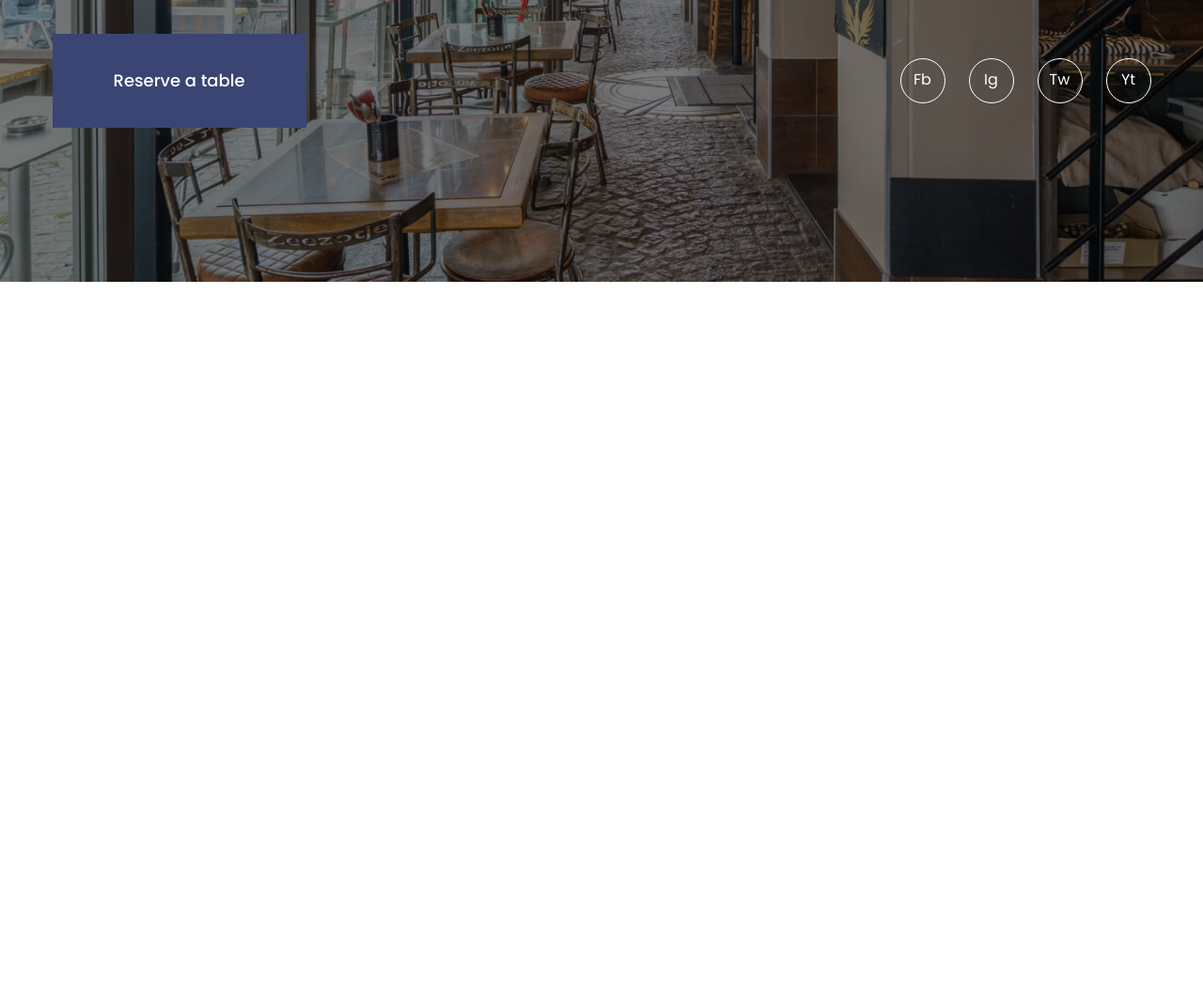
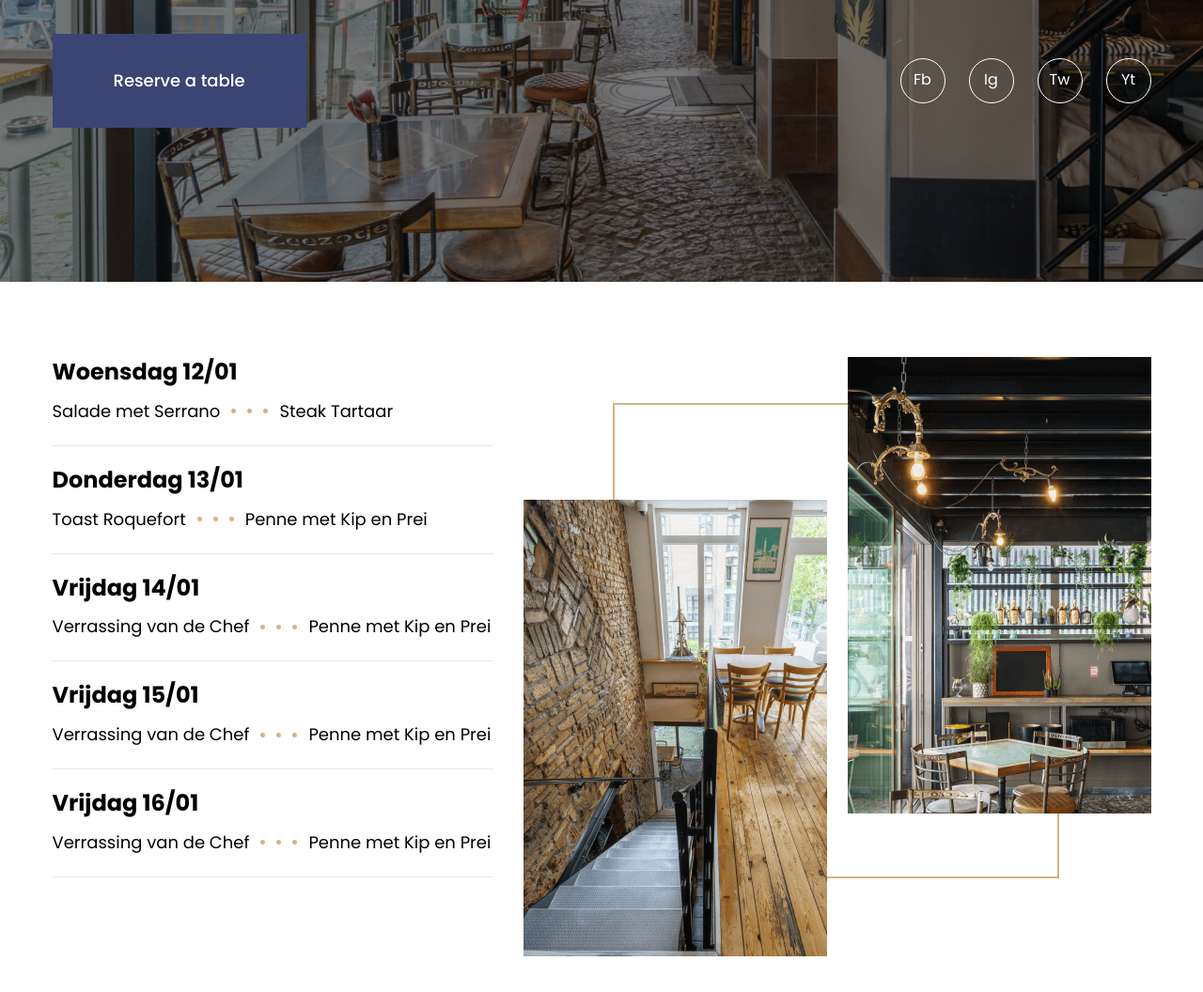
Before and after one commit to DoYouLikeMe/test-website-editme.agency, a website built with webpack: page src/core.html in a window 1280 px wide. Shown: the part 500-1556 px from the top of the page at 94% size. Before the commit the page ends 800 px from the top, so only its background shows below. Built offline with nearby package versions, Linux system fonts and the light colour scheme.

Commit message:
add: menu

```diff
--- a/package.json
+++ b/package.json
@@ -27,6 +27,10 @@
     "cssnano": "^6.0.1",
     "file-loader": "^6.2.0",
     "html-webpack-plugin": "^5.5.1",
+    "image-minimizer-webpack-plugin": "^3.8.3",
+    "imagemin": "^8.0.1",
+    "imagemin-mozjpeg": "^10.0.0",
+    "imagemin-pngquant": "^9.0.2",
     "mini-css-extract-plugin": "^2.7.6",
     "normalize-scss": "^7.0.1",
     "normalize.css": "^8.0.1",
--- a/src/core.html
+++ b/src/core.html
@@ -129,5 +129,55 @@
         </ul>
       </nav>
     </header>
+    <section class="menu">
+      <div class="container">
+        <div class="menu__wrapper">
+          <ul class="menu-schedule">
+            <li class="menu-schedule__date">
+              <h3 class="menu-schedule__title">Woensdag 12/01</h3>
+              <ul class="menu-schedule__list">
+                <li class="menu-schedule__item">Salade met Serrano</li>
+                <li class="menu-schedule__item">Steak Tartaar</li>
+              </ul>
+            </li>
+            <li class="menu-schedule__date">
+              <h3 class="menu-schedule__title">Donderdag 13/01</h3>
+              <ul class="menu-schedule__list">
+                <li class="menu-schedule__item">Toast Roquefort</li>
+                <li class="menu-schedule__item">Penne met Kip en Prei</li>
+              </ul>
+            </li>
+            <li class="menu-schedule__date">
+              <h3 class="menu-schedule__title">Vrijdag 14/01</h3>
+              <ul class="menu-schedule__list">
+                <li class="menu-schedule__item">Verrassing van de Chef</li>
+                <li class="menu-schedule__item">Penne met Kip en Prei</li>
+              </ul>
+            </li>
+            <li class="menu-schedule__date">
+              <h3 class="menu-schedule__title">Vrijdag 15/01</h3>
+              <ul class="menu-schedule__list">
+                <li class="menu-schedule__item">Verrassing van de Chef</li>
+                <li class="menu-schedule__item">Penne met Kip en Prei</li>
+              </ul>
+            </li>
+            <li class="menu-schedule__date">
+              <h3 class="menu-schedule__title">Vrijdag 16/01</h3>
+              <ul class="menu-schedule__list">
+                <li class="menu-schedule__item">Verrassing van de Chef</li>
+                <li class="menu-schedule__item">Penne met Kip en Prei</li>
+              </ul>
+            </li>
+          </ul>
+          <div class="menu__image">
+            <img
+              class="img-responsive"
+              src="assets/images/menu/interior.png"
+              alt="Interior Photo"
+            />
+          </div>
+        </div>
+      </div>
+    </section>
   </body>
 </html>
--- a/src/scss/_header.scss
+++ b/src/scss/_header.scss
@@ -1,6 +1,7 @@
 .header {
   height: 100vh;
   padding-top: 55px;
+  padding-bottom: 55px;
   box-sizing: border-box;
   background-image: linear-gradient(
       0deg,
--- /dev/null
+++ b/src/scss/_menu.scss
@@ -0,0 +1,22 @@
+.menu {
+  padding-top: 80px;
+  padding-bottom: 90px;
+  &__wrapper {
+    display: flex;
+    justify-content: space-between;
+    align-items: flex-start;
+    gap: 32px;
+    @media (max-width: $size-tablet) {
+      flex-wrap: wrap;
+      justify-content: center;
+      align-items: center;
+      flex-direction: column-reverse;
+    }
+  }
+  &__image {
+    width: 100%;
+    @media (max-width: $size-tablet) {
+      max-width: 330px;
+    }
+  }
+}
--- a/src/scss/_variables.scss
+++ b/src/scss/_variables.scss
@@ -5,7 +5,7 @@ $color-blue: #3a4574;
 $color-dark: #808080;
 $color-dark-l: #2e2e2e;
 $color-primary: #000;
-$color-icon: rgba(211, 180, 127, 1);
+$color-icon: #d3b47f;
 
 // Fonts */
 
--- a/src/scss/main.scss
+++ b/src/scss/main.scss
@@ -39,3 +39,5 @@ body {
 @import "phone-link";
 @import "mobile-menu";
 @import "socials";
+@import "menu";
+@import "menu-schedule";
--- /dev/null
+++ b/src/scss/menu-schedule.scss
@@ -0,0 +1,61 @@
+.menu-schedule {
+  @include lists-reset;
+  flex-direction: column;
+  max-width: 469px;
+  width: 100%;
+  gap: 20px;
+  &__date {
+    padding-bottom: 20px;
+    display: flex;
+    flex-direction: column;
+    gap: 10px;
+    border-bottom: 1px solid #e7e7e7;
+  }
+  &__title {
+    margin: 0;
+    font-weight: 60px;
+    line-height: 133.333%;
+    font-size: 24px;
+  }
+  &__list {
+    @include lists-reset;
+    column-gap: 63px;
+    row-gap: 20px;
+    flex-wrap: wrap;
+    @media (max-width: $size-mobile) {
+      flex-direction: column;
+    }
+  }
+  &__item {
+    font-weight: 400;
+    font-size: 18px;
+    line-height: 177%;
+    position: relative;
+    @media (max-width: $size-laptop) {
+      font-size: 12px;
+    }
+    &::after {
+      content: "";
+      height: 5px;
+      display: block;
+      width: 39px;
+      background-position: center;
+      background-image: url("../assets/images/icons/icon-menu.svg");
+      position: absolute;
+      top: 50%;
+      margin-top: -2.5px;
+      right: -51px;
+      background-repeat: no-repeat;
+      @media (max-width: $size-mobile) {
+        position: absolute;
+        margin-top: 0;
+        bottom: -12px;
+        top: auto;
+        left: 0;
+      }
+    }
+    &:nth-child(even)::after {
+      display: none;
+    }
+  }
+}
--- a/webpack.config.js
+++ b/webpack.config.js
@@ -2,6 +2,7 @@ const path = require("path");
 const HtmlWebpackPlugin = require("html-webpack-plugin");
 const CopyWebpackPlugin = require("copy-webpack-plugin");
 const MiniCssExtractPlugin = require("mini-css-extract-plugin");
+const ImageMinimizerWebpackPlugin = require("image-minimizer-webpack-plugin");
 
 module.exports = {
   entry: "./src/index.js",
```
Also changed, not shown: src/assets/images/icons/icon-menu.svg (added), src/assets/images/menu/interior.png (added), 1 other file.
